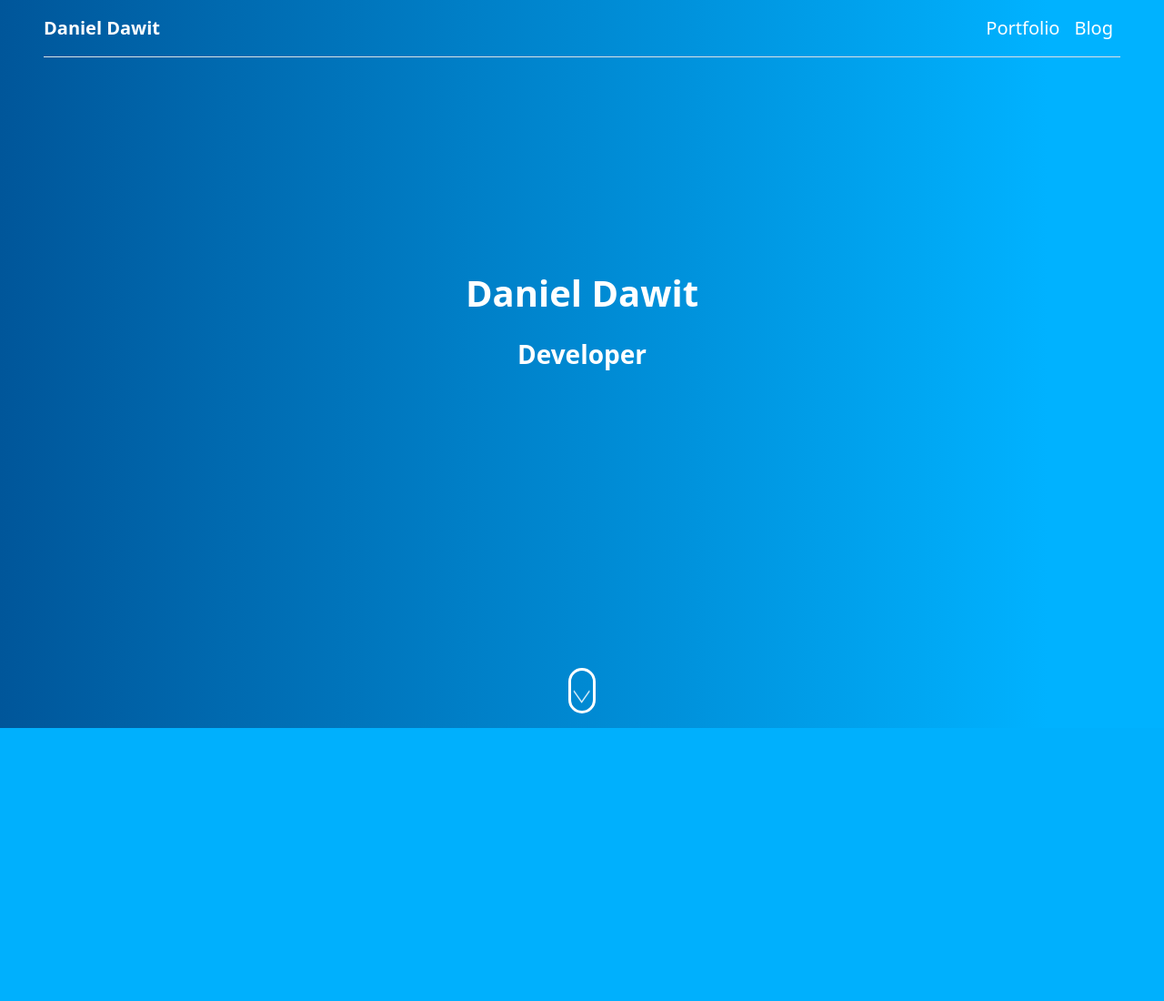
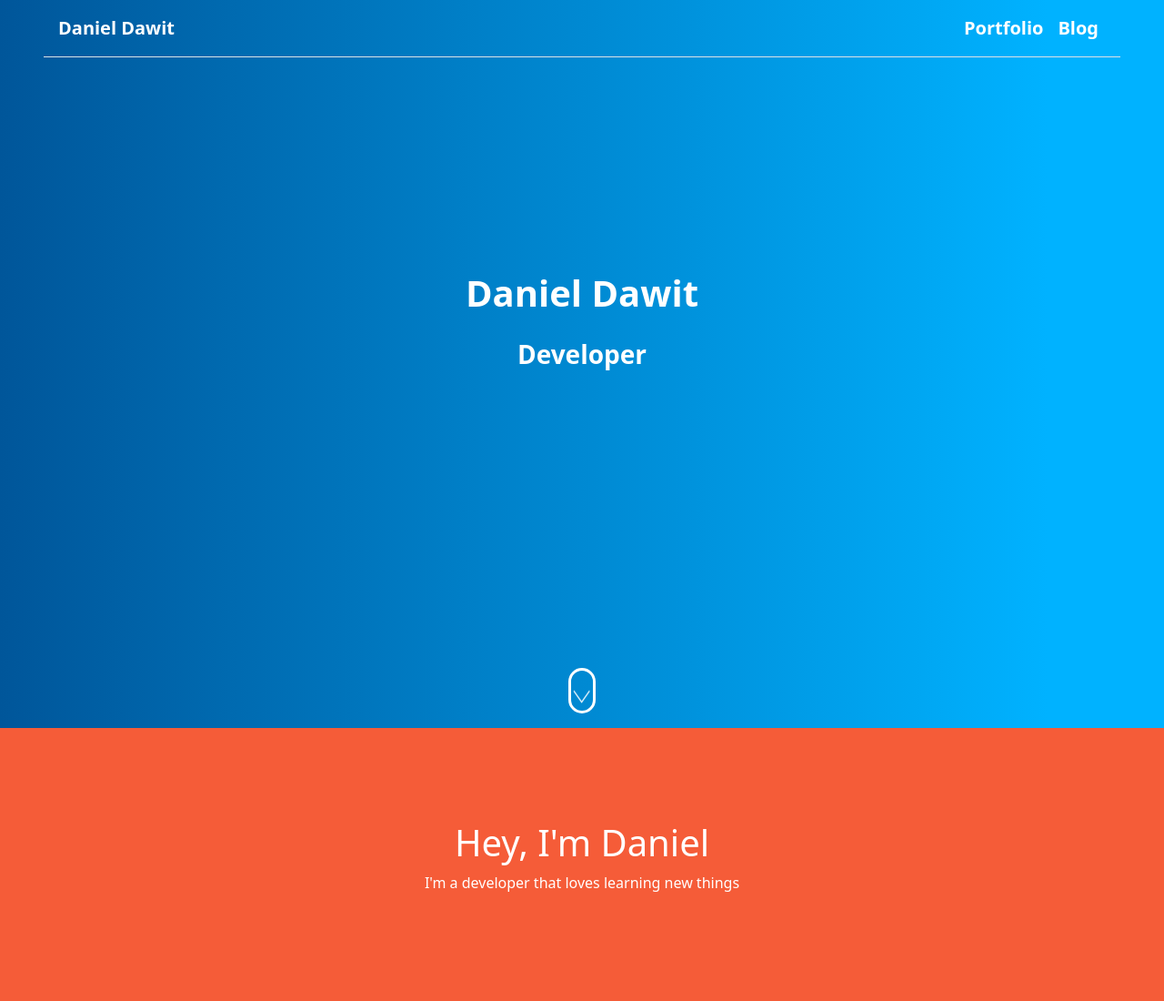
Before and after one commit to danield33/personal_portfolio_website, a PHP site: page / in a window 1280 px wide. Shown: the whole page at 91% size. Before the commit the page ends 800 px from the top, so only its background shows below. Run offline with PHP 8.4, Linux system fonts and the light colour scheme.

Commit message:
add greeting division

```diff
--- a/index.css
+++ b/index.css
@@ -11,7 +11,7 @@
 }
 
 .scrolled{
-    background-color: white;
+    background-color: rgba(255, 255, 255, 0.75);
 }
 
 .scrollIndicator{
@@ -33,3 +33,8 @@
         transform: translate(0, 100%);
     }
 }
+
+#greeting{
+    background-color: #F55C38;
+    min-height: 300px
+}
--- a/index.html
+++ b/index.html
@@ -10,8 +10,8 @@
 </head>
 <body>
 
-<nav class="navbar navbar-expand-md fixed-top mx-5 border-bottom" id="navbar">
-    <a class="navbar-brand fw-semibold fs-5 text-white" href="#intro">Daniel Dawit</a>
+<nav class="navbar navbar-expand-md fixed-top mx-5 border-bottom px-3" id="navbar">
+    <a class="navbar-brand fw-bold fs-5 text-white" href="#intro">Daniel Dawit</a>
     <button aria-controls="navbarSupportedContent" aria-expanded="false" aria-label="Toggle navigation"
             class="navbar-toggler"
             data-target="#navbarSupportedContent" data-toggle="collapse" type="button">
@@ -21,10 +21,11 @@
     <div class="collapse navbar-collapse justify-content-end" id="navbarSupportedContent">
         <ul class="navbar-nav mr-auto">
             <li class="nav-item active">
-                <a class="nav-link fs-5 text-white" href="#">Portfolio</a>
+                <a class="nav-link fs-5 text-white fw-semibold" href="#">Portfolio</a>
             </li>
+
             <li class="nav-item">
-                <a class="nav-link fs-5 text-white" href="#">Blog</a>
+                <a class="nav-link fs-5 text-white fw-semibold" href="#">Blog</a>
             </li>
         </ul>
     </div>
@@ -42,17 +43,24 @@
         </p>
     </div>
 
-    <div class="d-sm-none d-md-flex align-items-center justify-content-center">
+    <div class="d-flex align-items-center justify-content-center">
 
-        <div class="scrollIndicator my-3">
+        <a class="scrollIndicator my-3" href="#greeting">
 
             <svg viewBox="-13.5 -5 100 60" preserveAspectRatio="none" id="scrollArrow">
                 <path d="M0,0 l35,50 l35,-50" fill="none" stroke="white" stroke-linecap="round" stroke-width="5" />
             </svg>
 
-        </div>
+        </a>
 
     </div>
+
+</div>
+
+<div id="greeting" class="d-flex justify-content-center align-items-center flex-column">
+
+    <h1 class="text-white">Hey, I'm Daniel</h1>
+    <p class="text-white">I'm a developer that loves learning new things</p>
 
 </div>
 
```
